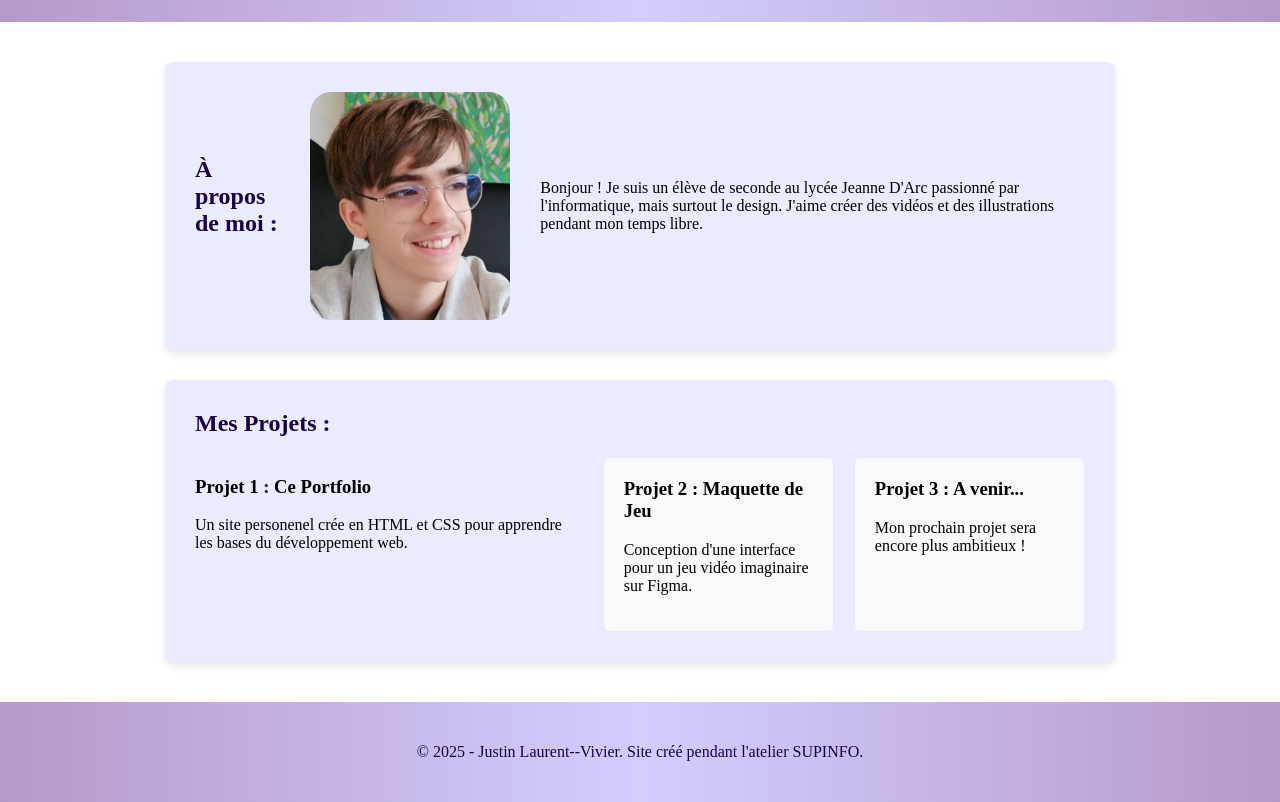
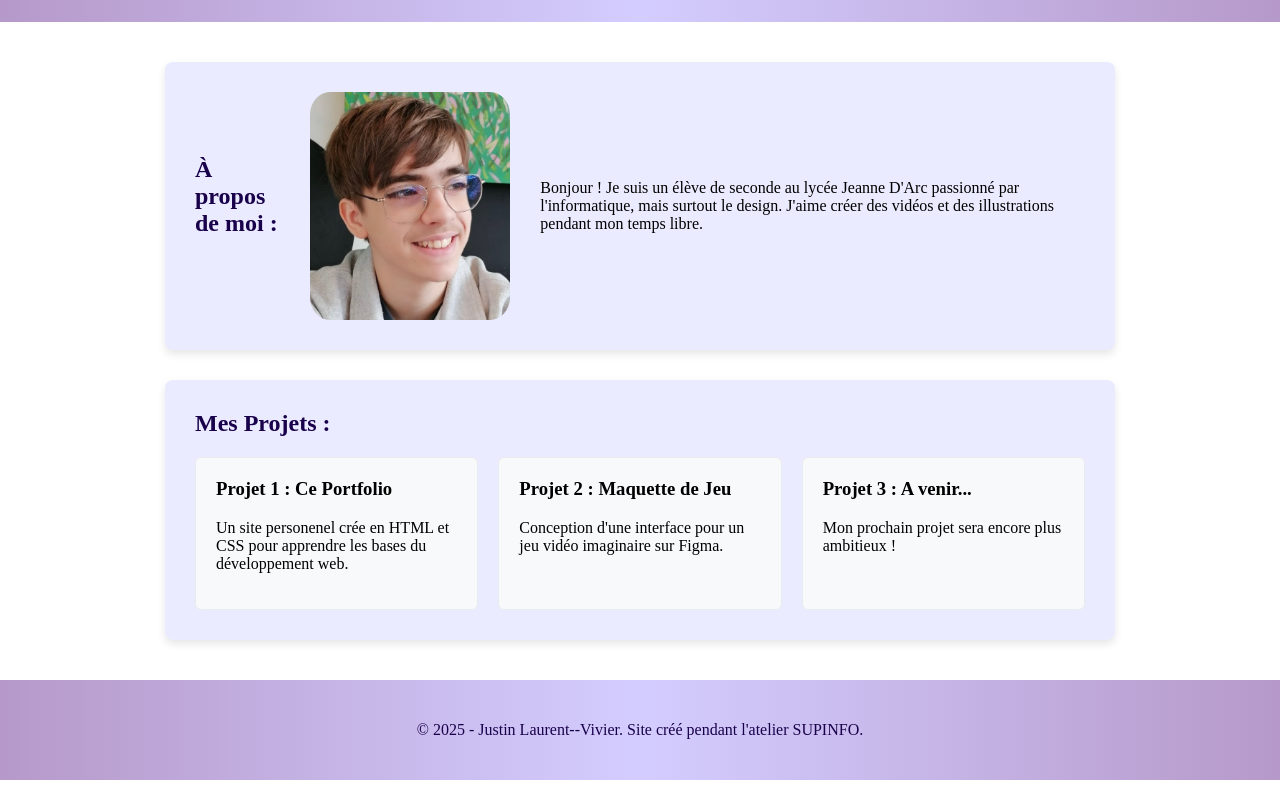
Before and after one commit to JustinLaurentVivier/JustinLaurentVivier.github.io, a plain HTML site: page index.html in a window 1280 px wide. Shown: the part 98-900 px from the top of the page. After the commit the page ends 878 px from the top, so only its background shows below. Drawn offline with Linux system fonts and the light colour scheme.

Commit message:
Update index.html

```diff
--- a/index.html
+++ b/index.html
@@ -28,7 +28,7 @@
             <section id="projets">
                 <h2>Mes Projets :</h2>
                 <div class="cartes-projets-conteneur">
-                    <div classe="carte">
+                    <div class="carte">
                         <h3>Projet 1 : Ce Portfolio</h3>
                         <p>Un site personenel crée en HTML et CSS pour apprendre les bases du développement web.</p>
                     </div>
```
